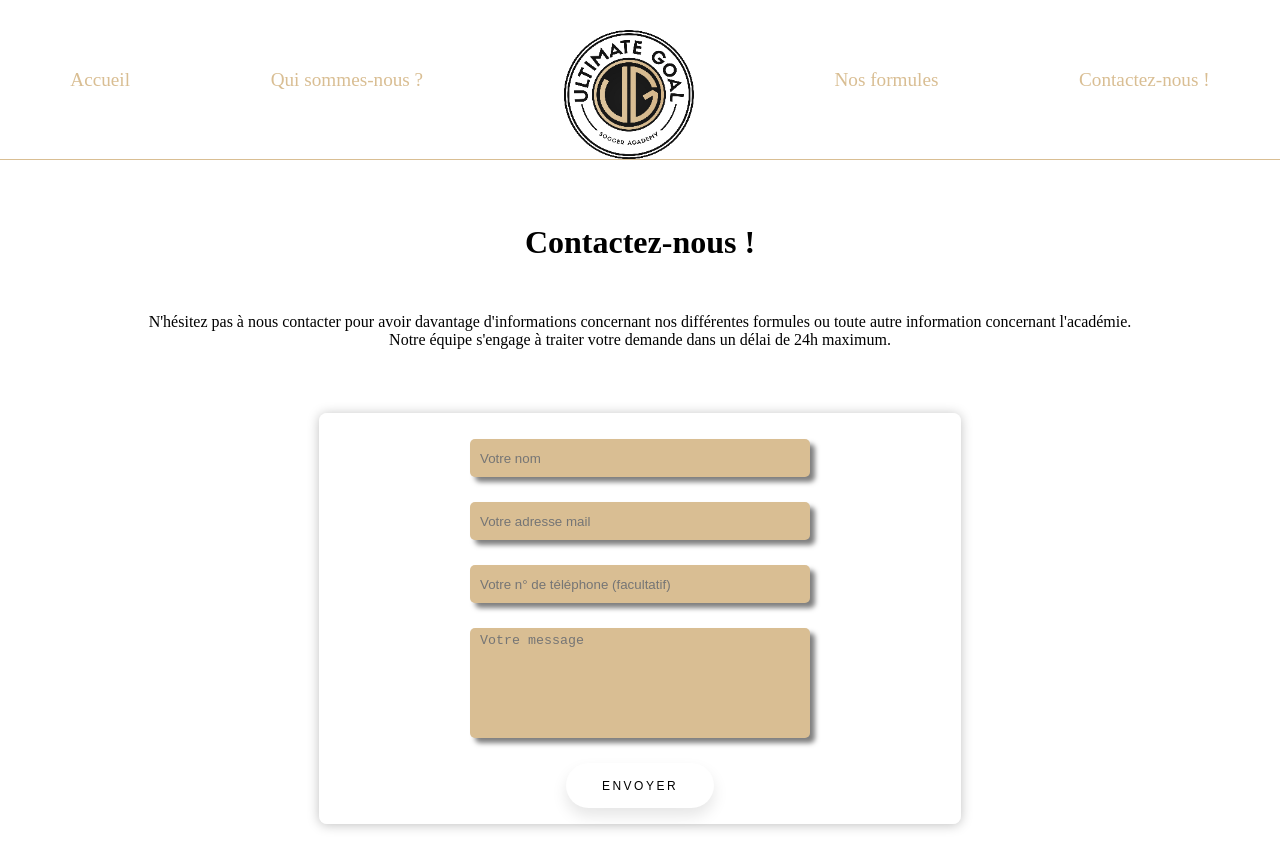
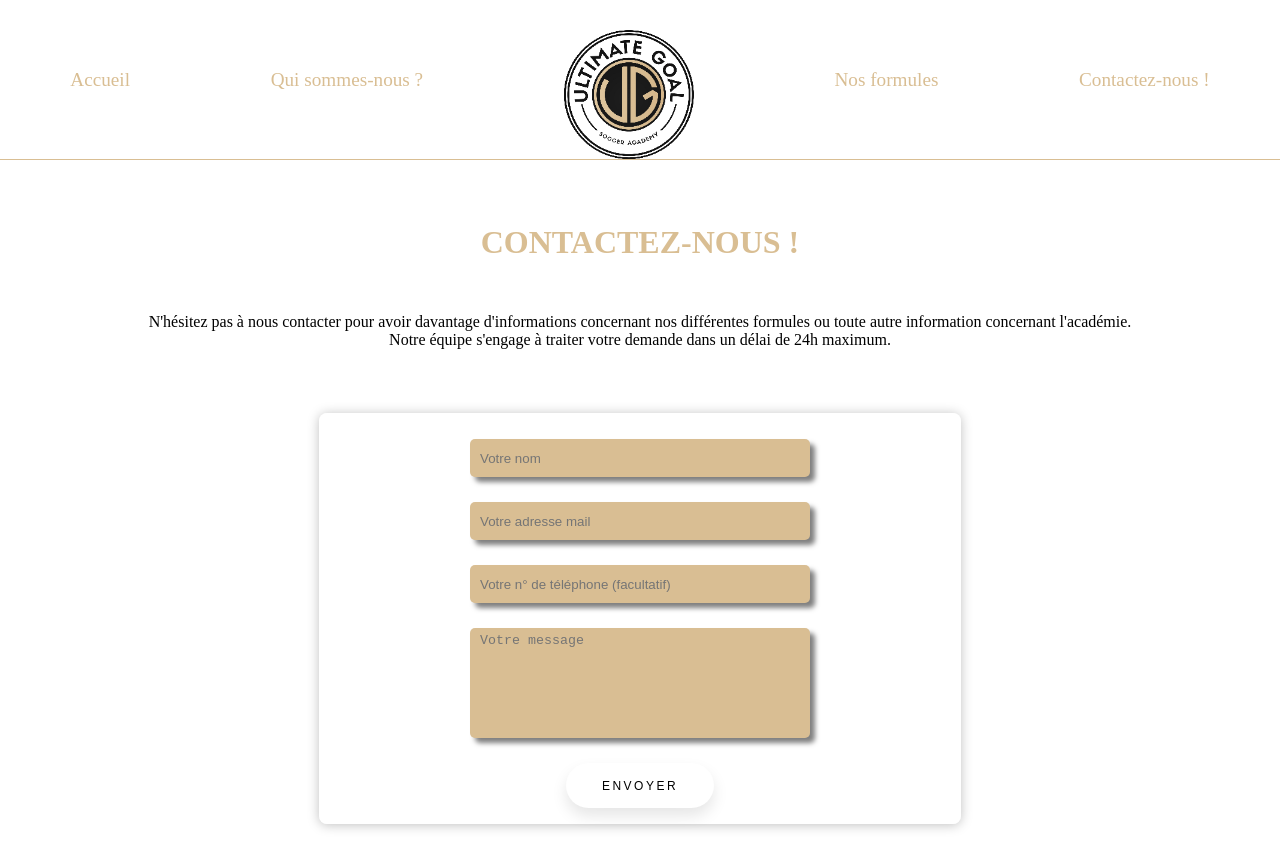
Before and after one commit to MaximeG971/Ultimate_Goal_Academy, a React (Vite) app in the folder frontend/: page /contact in a window 1280 px wide. Shown: the top 868 px of the page. Built offline with nearby package versions, Linux system fonts and the light colour scheme.

Commit message:
modif couleur titre contact et text-align center

```diff
--- a/frontend/src/components/contact/Contact.css
+++ b/frontend/src/components/contact/Contact.css
@@ -1,5 +1,6 @@
 .titre-contact {
   margin-bottom: 4%;
+  color: #d9be93;
 }
 
 .infos-contact {
@@ -9,6 +10,7 @@
   align-items: center;
   margin-top: 5%;
   margin-bottom: 5%;
+  text-align: center;
 }
 
 .formulaire-container {
--- a/frontend/src/components/contact/Contact.jsx
+++ b/frontend/src/components/contact/Contact.jsx
@@ -4,7 +4,7 @@ import "./Contact.css";
 function Contact() {
   return (
     <div className="infos-contact">
-      <h1 className="titre-contact">Contactez-nous !</h1>
+      <h1 className="titre-contact">CONTACTEZ-NOUS !</h1>
       <p>
         N'hésitez pas à nous contacter pour avoir davantage d'informations
         concernant nos différentes formules ou toute autre information
--- a/frontend/src/components/navbar/Navbar.css
+++ b/frontend/src/components/navbar/Navbar.css
@@ -15,7 +15,6 @@
   justify-content: space-between;
   align-items: center;
   top: 0;
-  /* margin-top: -18%; */
 }
 
 .burger,
@@ -26,9 +25,9 @@
   cursor: pointer;
 }
 
-.cross {
-  /* margin-bottom: 205px; */
-}
+/* .cross {
+  margin-bottom: 205px;
+} */
 
 .menu {
   position: absolute;
```
